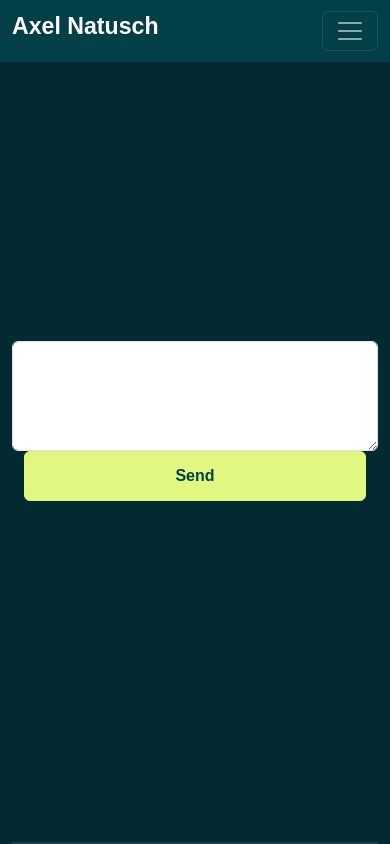
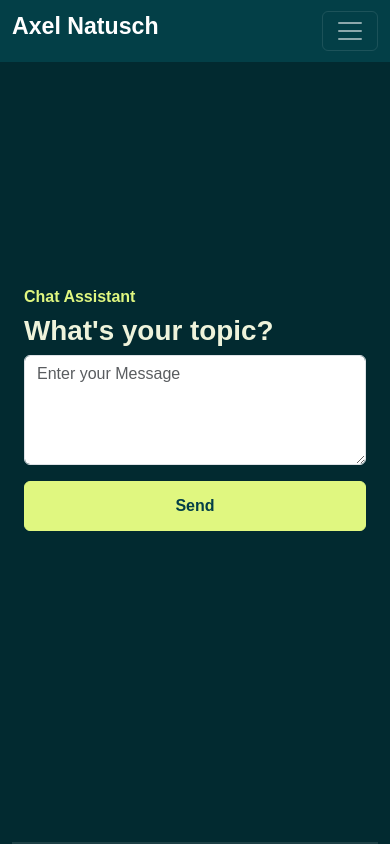
Before and after one commit to AxelNatusch/gpt_bot, a Flask app: page /chat in a window 390 px wide. Run offline with Flask 3, Linux system fonts and the light colour scheme; some libraries are stand-ins or nearby versions; some web fonts are replaced.

Commit message:
worked on chat.html

```diff
--- a/bot-1/app.py
+++ b/bot-1/app.py
@@ -33,10 +33,13 @@ def scenario():
     return render_template("gpt_home.html")
 
 
-@app.route("/chat")
+@app.route("/chat", methods=["GET", "POST"])
 def chat():
     scenario = request.args.get("scenario")
-    return render_template("chat.html", scenario=scenario)
+    message = ""
+    if request.method == "POST":
+        message = request.form.get("user_message")
+    return render_template("chat.html", scenario=scenario, message=message)
 
 
 @app.route("/chatbot", methods=["POST"])
--- a/bot-1/static/css/style.css
+++ b/bot-1/static/css/style.css
@@ -198,3 +198,39 @@ img {
   border-radius: 100px;
   font-size: 24px;
 }
+
+.chat-box-user {
+  background-color: var(--color-base);
+  padding: 10px;
+  margin-bottom: 10px;
+  border-radius: 10px;
+  width: 80%;
+  position: relative;
+}
+
+.chat-box-system {
+  background-color: var(--color-base2);
+  padding: 10px;
+  margin-bottom: 10px;
+  border-radius: 10px;
+  width: 80%;
+  position: relative;
+}
+
+.chat-message {
+  margin: 0;
+  color: var(--color-body);
+}
+
+.flex-container {
+  display: flex;
+  flex-direction: column;
+  align-items: stretch;
+  width: 100%;
+}
+
+.chat-box-user,
+.chat-box-system {
+  flex: 1;
+  width: 100%;
+}
--- a/bot-1/templates/base.html
+++ b/bot-1/templates/base.html
@@ -75,7 +75,9 @@
     <!-- //NAVBAR -->
 
     <!-- CONTENT WRAPPER -->
-    <div class="container">{% block content %}{% endblock %}</div>
+    <div id="content-wrapper" class="container">
+      {% block content %}{% endblock %}
+    </div>
     <!-- //CONTENT WRAPPER -->
 
     <script src="{{ url_for('static', filename='js/aos.js') }}"></script>
--- a/bot-1/templates/chat.html
+++ b/bot-1/templates/chat.html
@@ -1,10 +1,40 @@
 {% extends "base.html" %} {% block content %}
+<div class="container full-height px-lg-5">
+  <div class="row" data-aos="fade-up">
+    <div class="col-lg-8 pb-4">
+      <h6 class="text-brand">Chat Assistant</h6>
+      <h1>What's your topic?</h1>
 
-<div class="container full-height px-lg-5 gy-4">
-  <div class="row justify-content-center text-center gy-4">
-    <textarea class="form-control" name="" id="" rows="4"></textarea>
+      <div class="flex-container">
+        {% if message %}
+        <div class="chat-box-user">
+          <h6>User:</h6>
+          <p class="chat-message">{{ message }}</p>
+        </div>
+        {% endif %}
+
+        <form
+          action="/chat"
+          method="post"
+          class="row gy-3 g-lg-3"
+          data-aos="fade-up"
+          data-aos-delay="300"
+        >
+          <div class="form-group col-md-12">
+            <textarea
+              name="user_message"
+              rows="4"
+              class="form-control"
+              placeholder="Enter your Message"
+            ></textarea>
+          </div>
+          <div class="form-group col-md-12 d-grid">
+            <button class="btn btn-brand" type="submit">Send</button>
+          </div>
+        </form>
+      </div>
+    </div>
   </div>
-  <button class="btn btn-brand" type="submit" onClick="">Send</button>
 </div>
 
 {% endblock %}
--- a/bot-1/templates/gpt_home.html
+++ b/bot-1/templates/gpt_home.html
@@ -1,6 +1,6 @@
 {% extends "base.html" %} {% block content %}
 <!-- CONTENT WRAPPER -->
-<div id="scenarios" class="full-height">
+<div id="scenarios" class="full-height px-lg-5">
   <div class="container">
     <div class="row pb-4">
       <div class="text-brand">
--- a/bot-1/templates/home.html
+++ b/bot-1/templates/home.html
@@ -1,7 +1,6 @@
 {% extends "base.html" %} {% block content %}
 
 <!-- CONTENT WRAPPER -->
-<div id="content-wrapper">
 <!-- HOME -->
 {% include "homepage/home_home.html" %}
 <!-- SERVICES -->
@@ -37,6 +36,5 @@
 </footer>
 
 <!-- //FOOTER -->
-</div>
 
 {% endblock %}
```
Lines whose indentation alone changed are shown as unchanged.
